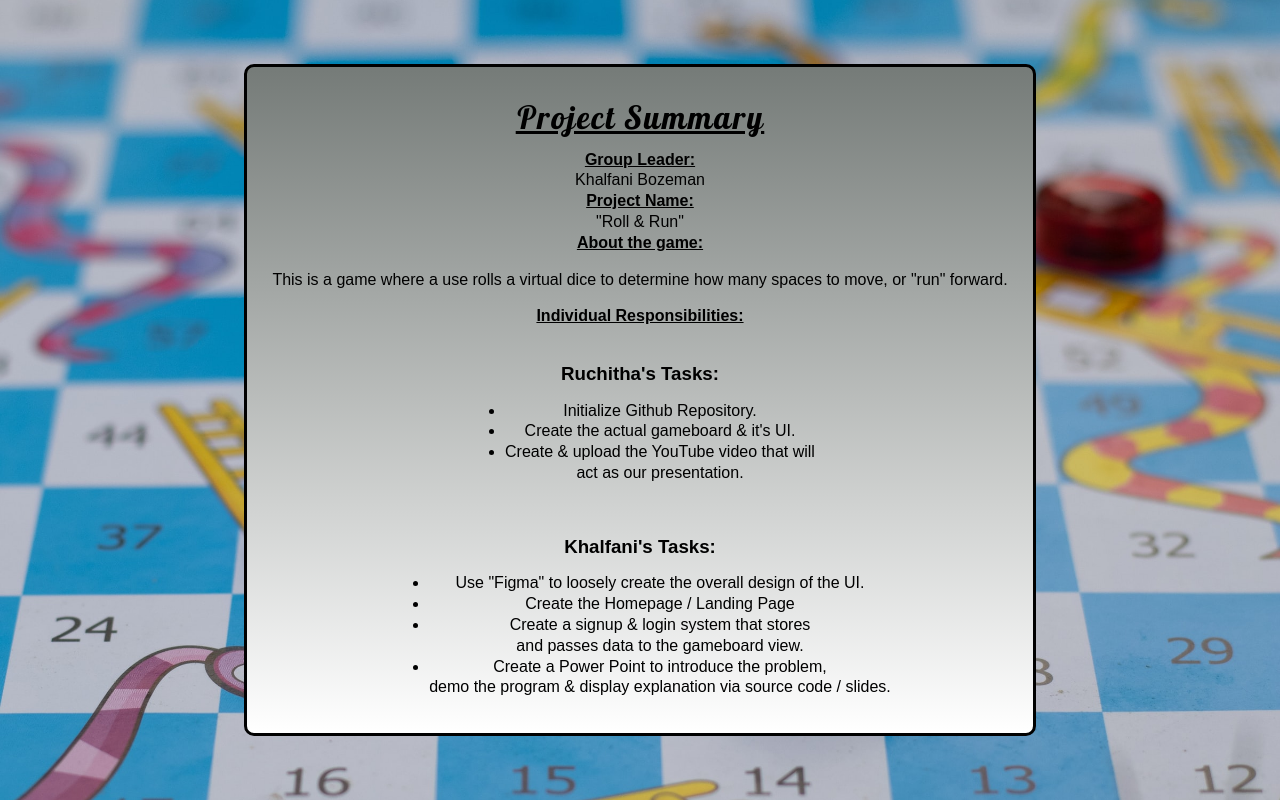
After one commit to ruchidj/DiceGame, a PHP site: page /summary.html in a window 1280 px wide. The commit adds this page. Run offline with PHP 8.4, Linux system fonts and the light colour scheme.

Commit message:
Khalfani 5 July 2022

```diff
--- a/index.css
+++ b/index.css
@@ -117,3 +117,41 @@
   font-weight: bolder;
   font-size: 120%;
 }
+
+/* Project Summary */
+
+div#summary{
+  height: 100vh;
+  width: auto;
+  display: flex;
+  flex-direction: column;
+  align-items: center;
+  justify-content: center;
+}
+div#summary_container{
+  height:70%;
+  margin: 5%;
+  padding:2%;
+  background-image: linear-gradient(#757b78, white);
+  display: flex;
+  flex:1;
+  flex-direction: column;
+  align-items: center;
+  justify-content: center;
+  border-radius: 10px;
+  border-style: solid;
+  text-align: center;
+  line-height: 130%;
+}
+div#summary_container > h1{
+  font-family: "lob";
+  letter-spacing: 2px;
+  text-decoration: underline;
+}
+div#summary_container > h3{
+  margin:5% 0 0% 0;
+}
+span.summary_req{
+  font-weight: bold;
+  text-decoration: underline;
+}
--- /dev/null
+++ b/summary.html
@@ -0,0 +1,43 @@
+<!DOCTYPE html>
+<html lang="en">
+<head>
+    <meta charset="UTF-8">
+    <meta http-equiv="X-UA-Compatible" content="IE=edge">
+    <meta name="viewport" content="width=device-width, initial-scale=1.0">
+    <link rel="stylesheet" href="index.css" />
+    <title>Summary</title>
+</head>
+<body>
+    <!-- "Please submit a summary with your project in a separate linked page using a
+          presentable styled div which states the following-->
+    <div id="summary">
+        <div id="summary_container">
+        <h1>
+            Project Summary
+        </h1>
+        <span class="summary_req">Group Leader:</span><span>Khalfani Bozeman</span>
+        <span class="summary_req">Project Name:</span><span>"Roll & Run"</span>
+        <span class="summary_req">About the game:</span>
+        <p>This is a game where a use rolls a virtual dice to determine how
+            many spaces to move, or "run" forward.
+        </p>
+        <span class="summary_req">Individual Responsibilities:</span>
+        <h3>Ruchitha's Tasks:</h3>
+        <ul>
+            <li>Initialize Github Repository.</li>
+            <li>Create the actual gameboard & it's UI.</li>
+            <li>Create & upload the YouTube video that will <br>
+                act as our presentation.
+            </li>
+        </ul>
+        <h3>Khalfani's Tasks:</h3>
+        <ul>
+            <li>Use "Figma" to loosely create the overall design of the UI.</li>
+            <li>Create the Homepage / Landing Page</li>
+            <li>Create a signup & login system that stores<br> and passes data to the gameboard view.</li>
+            <li>Create a Power Point to introduce the problem,<br> demo the program & display explanation via source code / slides.</li>
+        </ul>
+    </div>
+    </div>
+</body>
+</html>
```
